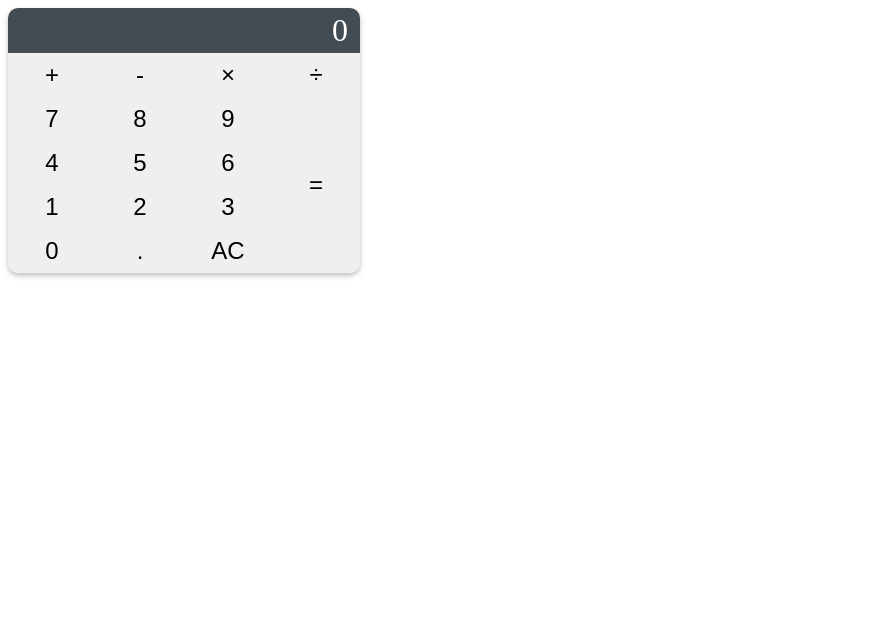
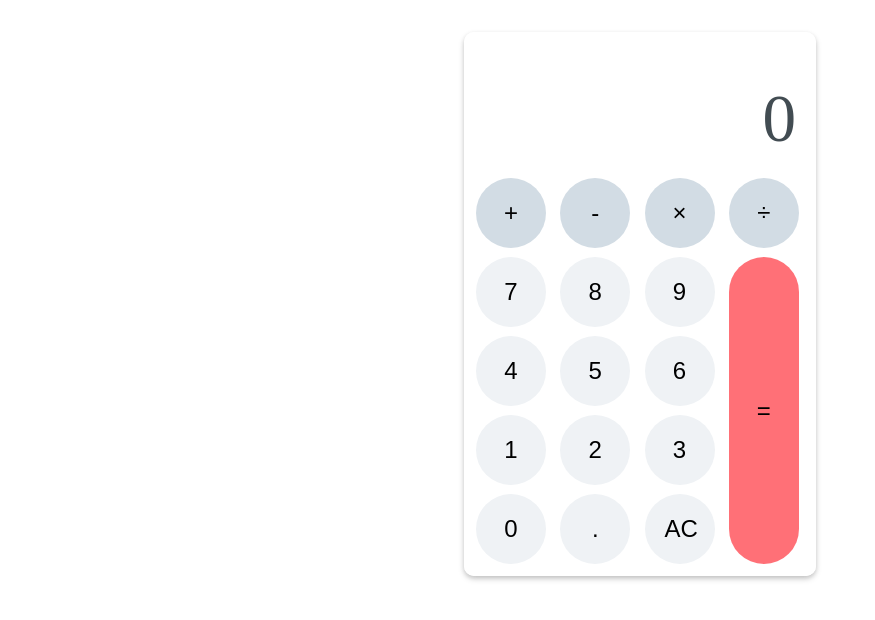
Before and after one commit to kuyakevin/calculator, a plain HTML site: page index.html in a window 1280 px wide. Shown: the whole page, without its empty margins (0-875 px from the left). Drawn offline with Linux system fonts and the light colour scheme.

Commit message:
Complete basic design for the calculator completed. Will eventually add buttons to toggle light and dark modes.

```diff
--- a/style.css
+++ b/style.css
@@ -1,34 +1,56 @@
 .calculator {
-    max-inline-size: 22rem; /* This is the Logical Property for max-width and has very good browser support */
-    border-radius: 10px; /* Round the edges */
-    overflow: hidden; /* don't let other elements go outside the calculator */
-    box-shadow: 0px 3px 6px 0px rgba(0, 0, 0, 0.15), 0px 2px 4px 0px rgba(0, 0, 0, 0.12); /* Give the calculator some depth off the page */
+    border-radius: 10px;
+    box-shadow: 0px 3px 6px 0px rgba(0, 0, 0, 0.15), 0px 2px 4px 0px rgba(0, 0, 0, 0.12);
+    margin-inline-start: auto;
+    margin-inline-end: auto;
+    margin-block-start: 2em;
+    max-inline-size: 22rem;
+    overflow: hidden;
+    color: hsl(202, 11%, 29%);
   }
   .calculator__output {
-    font-size: 2rem;
-    text-align: end; /* This is the Logical Property for text-align: right; and has very good browser support. */
-    background: hsl(202, 11%, 29%); /* background color */
-    color: hsl(255, 100%, 100%); /* text color */
-    padding-block-start: 0.25rem; /* Logical Property for padding-top */
-    padding-block-end: 0.25rem; /* Logical Property for padding-bottom */
-    padding-inline-end: 0.75rem; /* Logical Property for padding-right */
+    background: hsl(255, 100%, 100%);
+    font-size: 4.2rem;
+    padding-block-start: 3rem;
+    padding-block-end: 0.5rem;
+    padding-inline-end: 1.25rem;
+    text-align: end;
   }
   .calculator__keys {
     display: grid;
     grid-template-columns: repeat(4, 1fr);
+    grid-gap: 1px;
+    background: hsl(255, 100%, 100%);
+    padding: 0.5rem;
   }
   .calculator__key {
+    background: hsl(210, 25%, 95%);
     border: none;
-    padding-block-start: 0.5rem; /* Logical Property for padding-top */
-    padding-block-end: 0.5rem; /* Logical Property for padding-bottom */
-    padding-inline-start: 1.25rem; /* Logical Property for padding-left */
-    padding-inline-end: 1.25rem; /* Logical Property for padding-right */
+    padding-block-start: 1rem;
+    padding-block-end: 1rem;
+    padding-inline-end: 1.25rem;
+    padding-inline-start: 1.25rem;
     font-size: 1.5rem;
+    /* Playful Styles */
+    inline-size: 70px;
+    block-size: 70px;
+    margin: 0.25rem;
+    border-radius: 40px;
+  }
+  .calculator__key:active,
+  .calculator__key:focus {
+    box-shadow: 0 0 8px 0 rgba(0, 0, 0, 0.3) inset;
+    outline: none;
   }
   .calculator__key--operator {
-
+    background: hsl(208, 25%, 86%);
+  }
+  .calculator__key--operator:active {
+    background: hsl(208, 24%, 80%);
   }
   .calculator__key--enter {
-    grid-column: 4 / 5; /* Start at column #4 and end at column #5 (the very right edge). */
-    grid-row: 2 / span 4; /* Start at row #2 and span 4 rows */
+    grid-column: 4 / 5;
+    grid-row: 2 / span 4;
+    background: hsl(357, 100%, 72%);
+    height: auto;
   }
```
Lines whose indentation alone changed are shown as unchanged.
